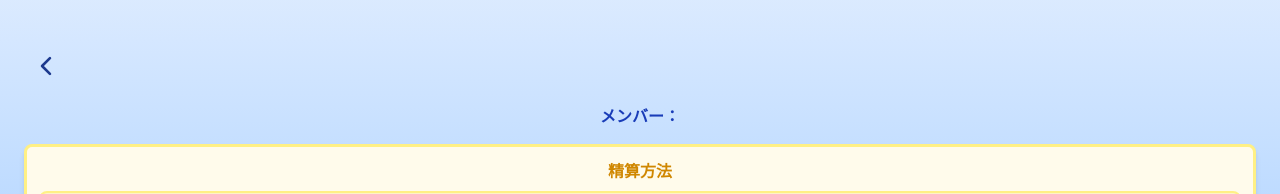
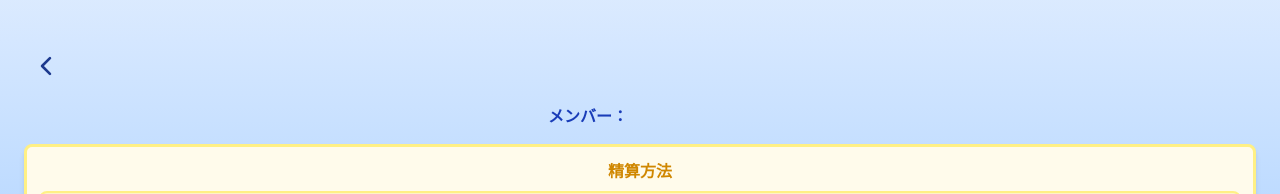
Before and after one commit to Hideto6/separate_check_w, a Next.js app: page /group in a window 1280 px wide. Shown: the top 194 px of the page. Built offline with nearby package versions, Linux system fonts and the light colour scheme.

Commit message:
フロント編集

```diff
--- a/src/app/(main)/group/page.tsx
+++ b/src/app/(main)/group/page.tsx
@@ -43,8 +43,11 @@ export default function GroupPage() {
         <h2 className="text-2xl font-extrabold text-blue-800 mb-2">
           {groupName}
         </h2>
-        <div className="mb-2 font-bold text-blue-800 font-semibold">
-          メンバー：{members.join("、")}
+        <div className="mb-2 font-bold text-blue-800 font-semibold flex justify-center">
+          <span className="mr-1 w-45">メンバー：</span>
+          <span className="text-gray-700 font-medium">
+            {members.join("、")}
+          </span>
         </div>
       </div>
 
```
